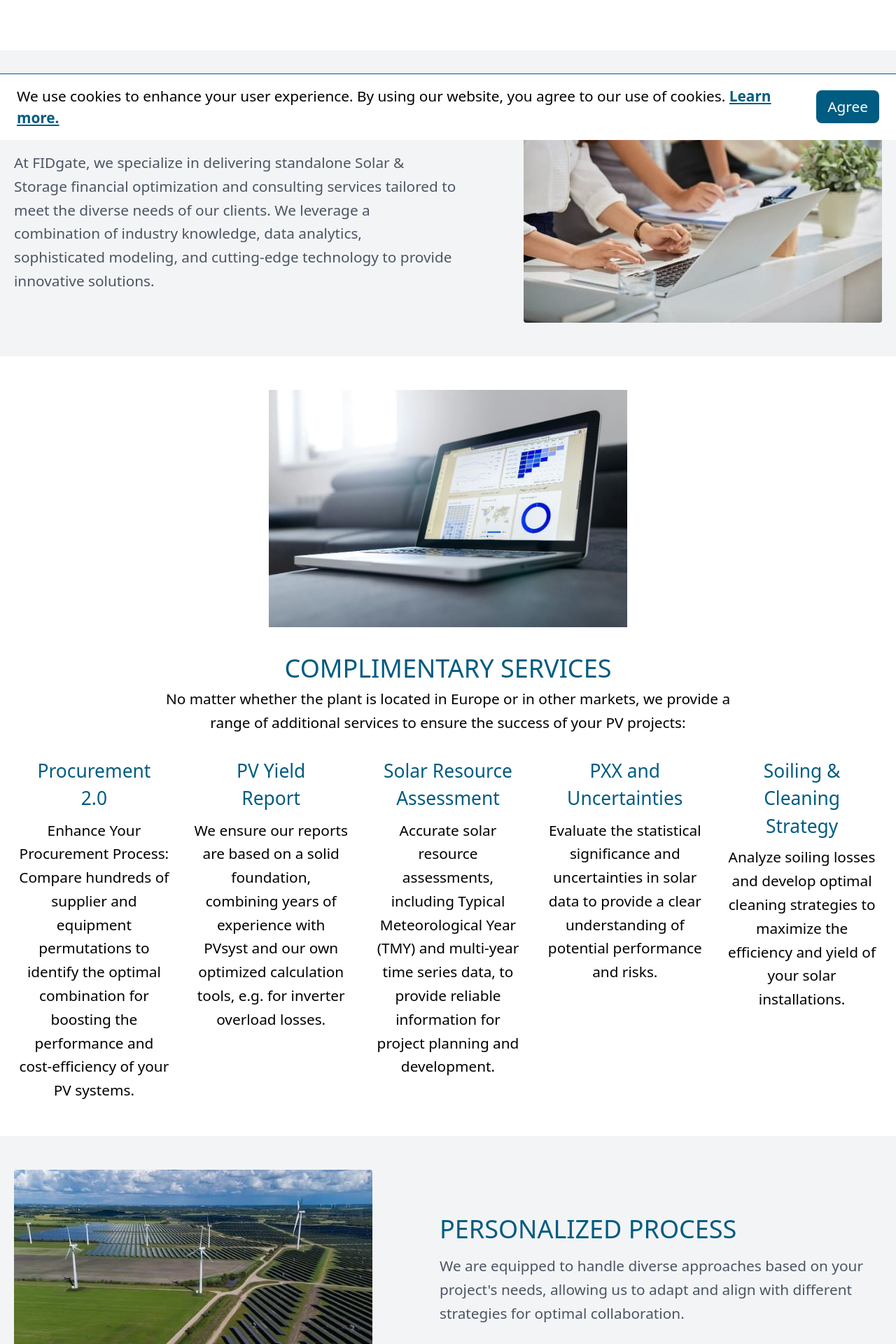
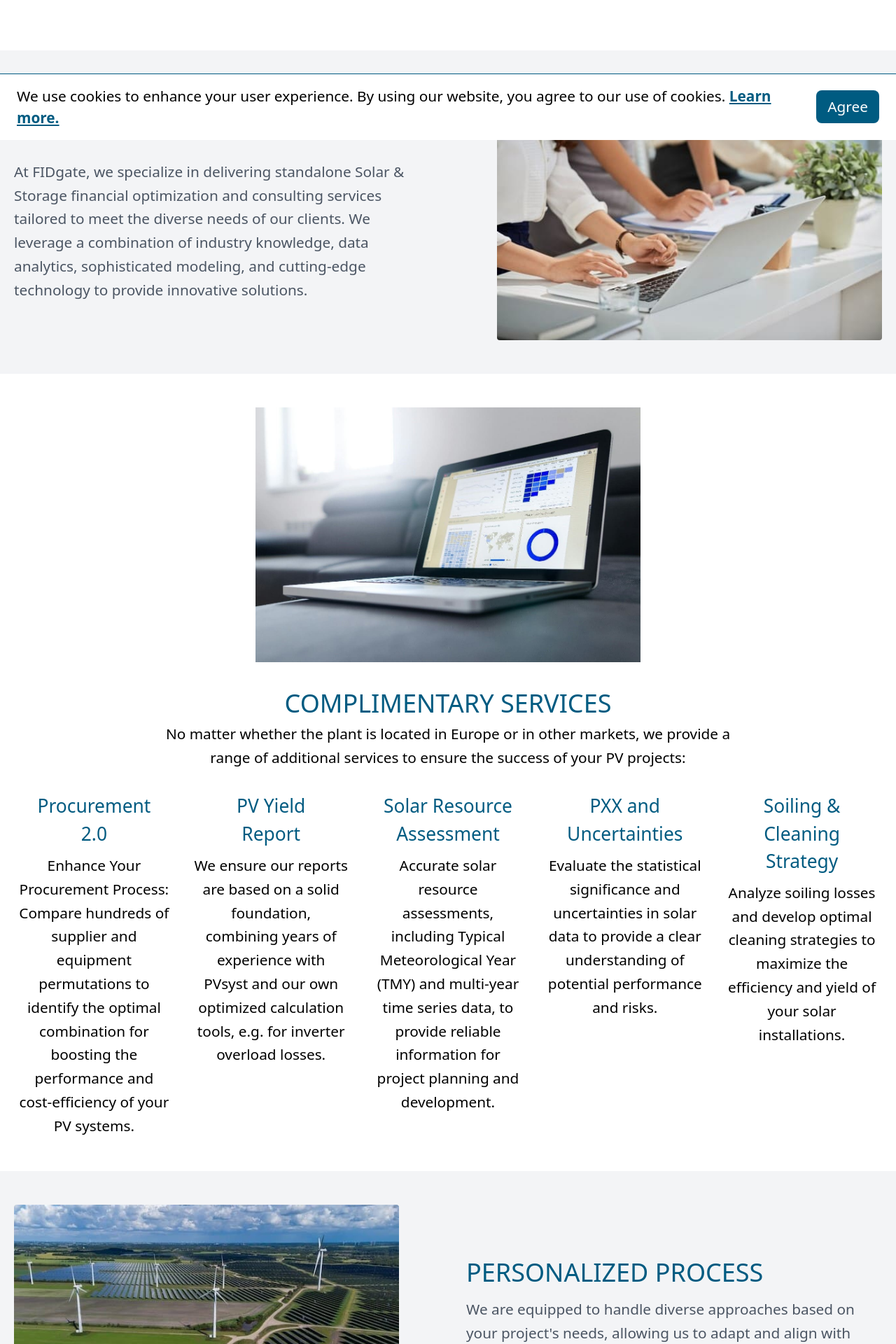
Before and after one commit to LuisMFG1992/Juanma, a React (Vite) app: page /services in a window 1280 px wide. Shown: the part 600-2520 px from the top of the page at 70% size. Built offline with nearby package versions, Linux system fonts and the light colour scheme.

Commit message:
images services

```diff
--- a/src/components/ComplementaryServices.jsx
+++ b/src/components/ComplementaryServices.jsx
@@ -5,10 +5,10 @@ const ComplementaryServices = () => {
   return (
     <div className='flex flex-col items-center justify-center gap-8 px-6 py-12'>
       <div className='flex flex-col items-center gap-8'>
-        <div className='container mx-auto flex flex-col items-center justify-center px-5 md:flex-row'>
+        <div className='container mx-auto flex flex-col items-center justify-center md:flex-row'>
           <img
             src={complementaryServices}
-            className='w-5/6 md:w-1/2 lg:w-full lg:max-w-lg'
+            className='w-[250px] sm:mb-0 sm:w-[500px] md:w-[350px] lg:w-[550px]'
           />
         </div>
         <div className='flex flex-col items-center justify-center'>
--- a/src/components/ContentImage.jsx
+++ b/src/components/ContentImage.jsx
@@ -21,7 +21,8 @@ const ContentImage = ({
                 ))}
               </p>
             </div>
-            <div className='w-5/6 md:w-1/2 lg:w-full lg:max-w-lg'>
+            {/* <div className='w-5/6 md:w-1/2 lg:w-full lg:max-w-lg'> */}
+            <div className='w-[250px] sm:w-[500px] md:w-[350px] lg:w-[550px]'>
               <img
                 className='rounded object-cover object-center'
                 alt='hero'
@@ -33,7 +34,8 @@ const ContentImage = ({
       ) : (
         <section className='body-font text-gray-600'>
           <div className='container mx-auto flex flex-col items-center px-5 py-12 md:flex-row'>
-            <div className='mb-10 w-5/6 md:mb-0 md:w-1/2 lg:w-full lg:max-w-lg'>
+            {/* <div className='mb-10 w-5/6 md:mb-0 md:w-1/2 lg:w-full lg:max-w-lg'> */}
+            <div className='mb-6 w-[250px] sm:mb-0 sm:w-[500px] md:w-[350px] lg:w-[550px]'>
               <img
                 className='rounded object-cover object-center'
                 alt='hero'
```
